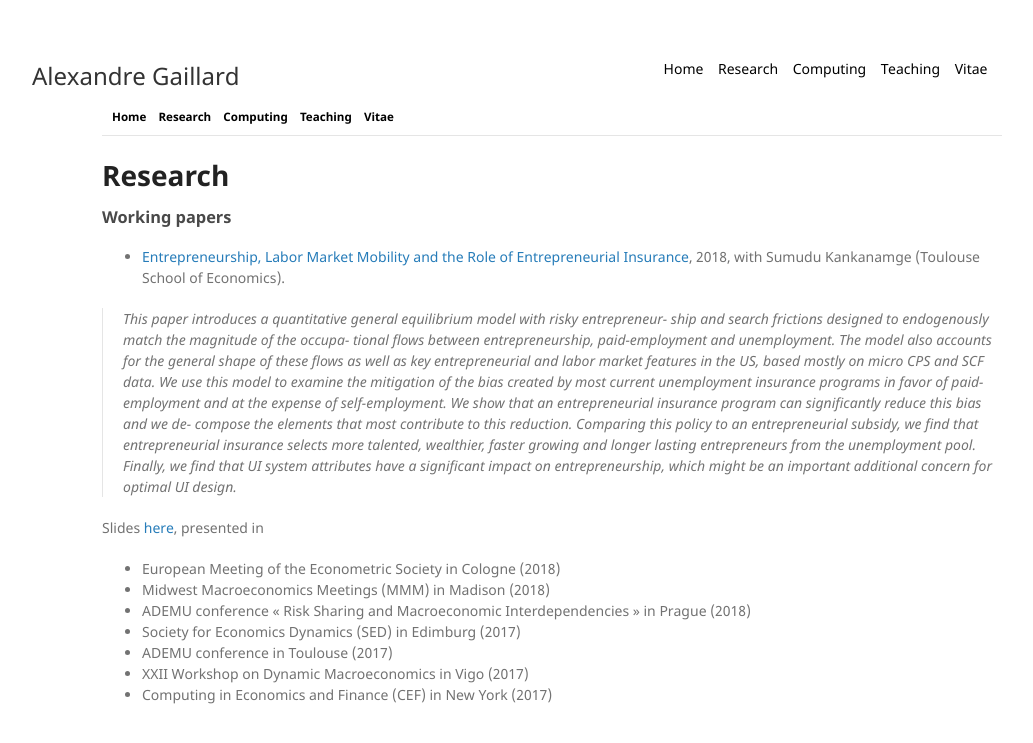
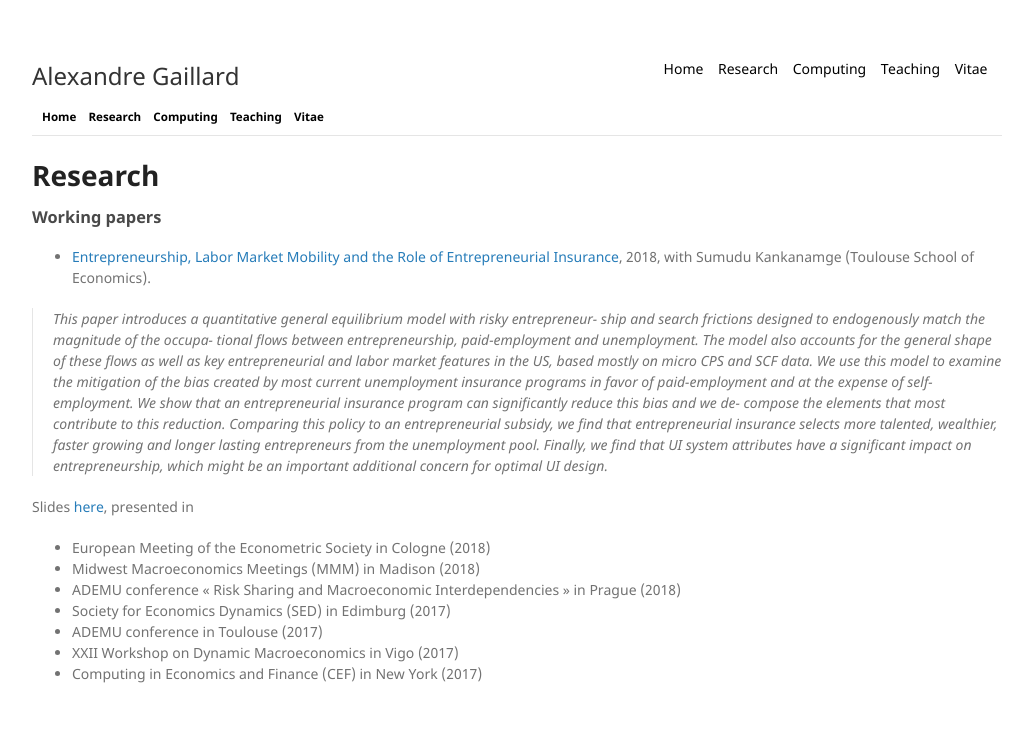
Before and after one commit to AGaillardTSE/AGaillardTSE.github.io, a Jekyll site: the page built from research.md, in a window 1280 px wide. Shown: the top 743 px of the page, without its empty margins (123-1156 px from the left). Built offline with Jekyll 4.4.1, drawn with Linux system fonts in a browser that asks for light colours; our own code applies the rules of GitHub Pages for plain Markdown files.

Commit message:
Update jekyll-theme-minimal.scss

```diff
--- a/_sass/jekyll-theme-minimal.scss
+++ b/_sass/jekyll-theme-minimal.scss
@@ -172,12 +172,12 @@ strong {
 }
 
 section {
-  width:700px;
+  width:75%;
   float:right;
   padding-bottom:50px;
 }
 section2 {
-  width:900px;
+  width:100%;
   float:right;
   padding-bottom:50px;
 }
@@ -204,7 +204,7 @@ footer {
 @media print, screen and (max-width: 960px) {
 
   div.wrapper {
-    width:auto;
+    width:80%;
     margin:0;
   }
 
```
